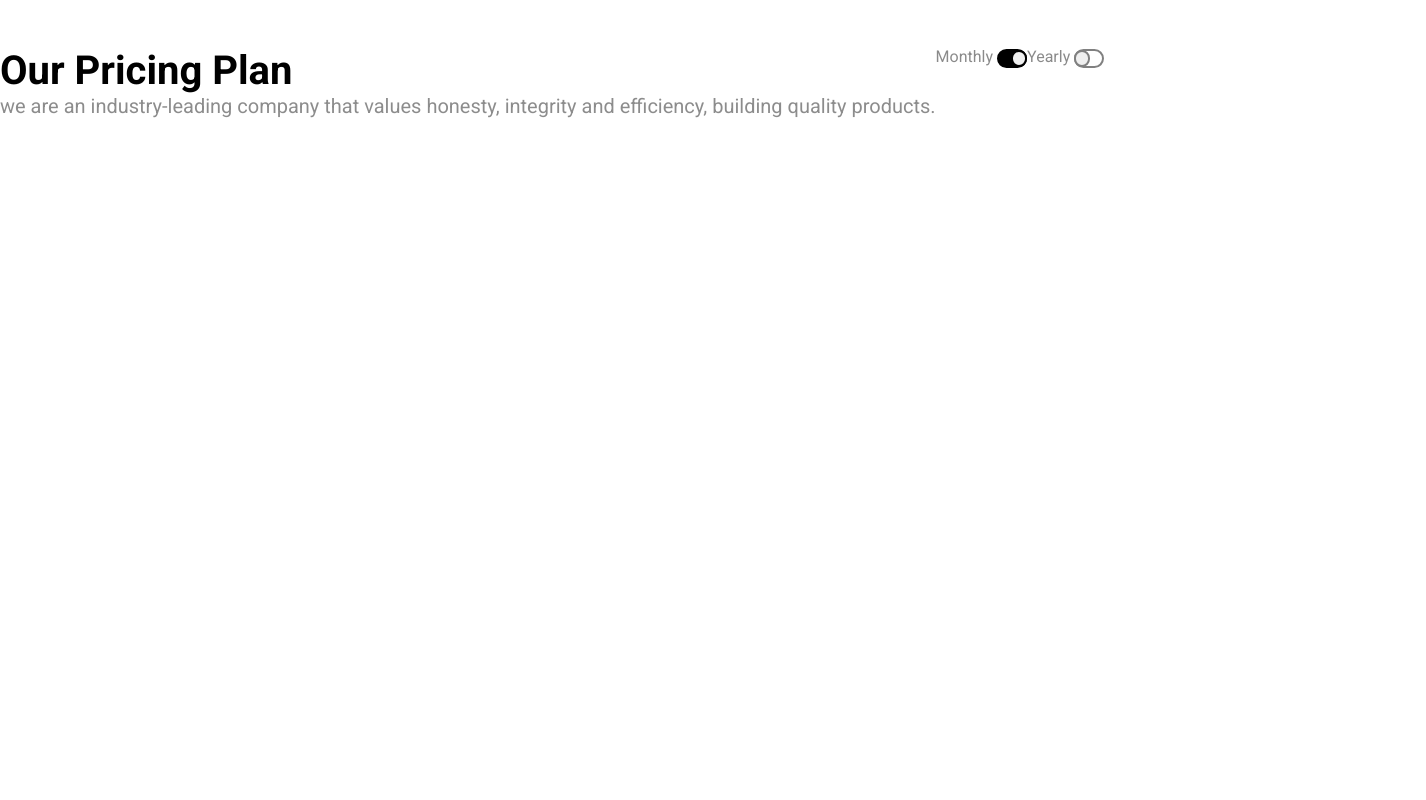
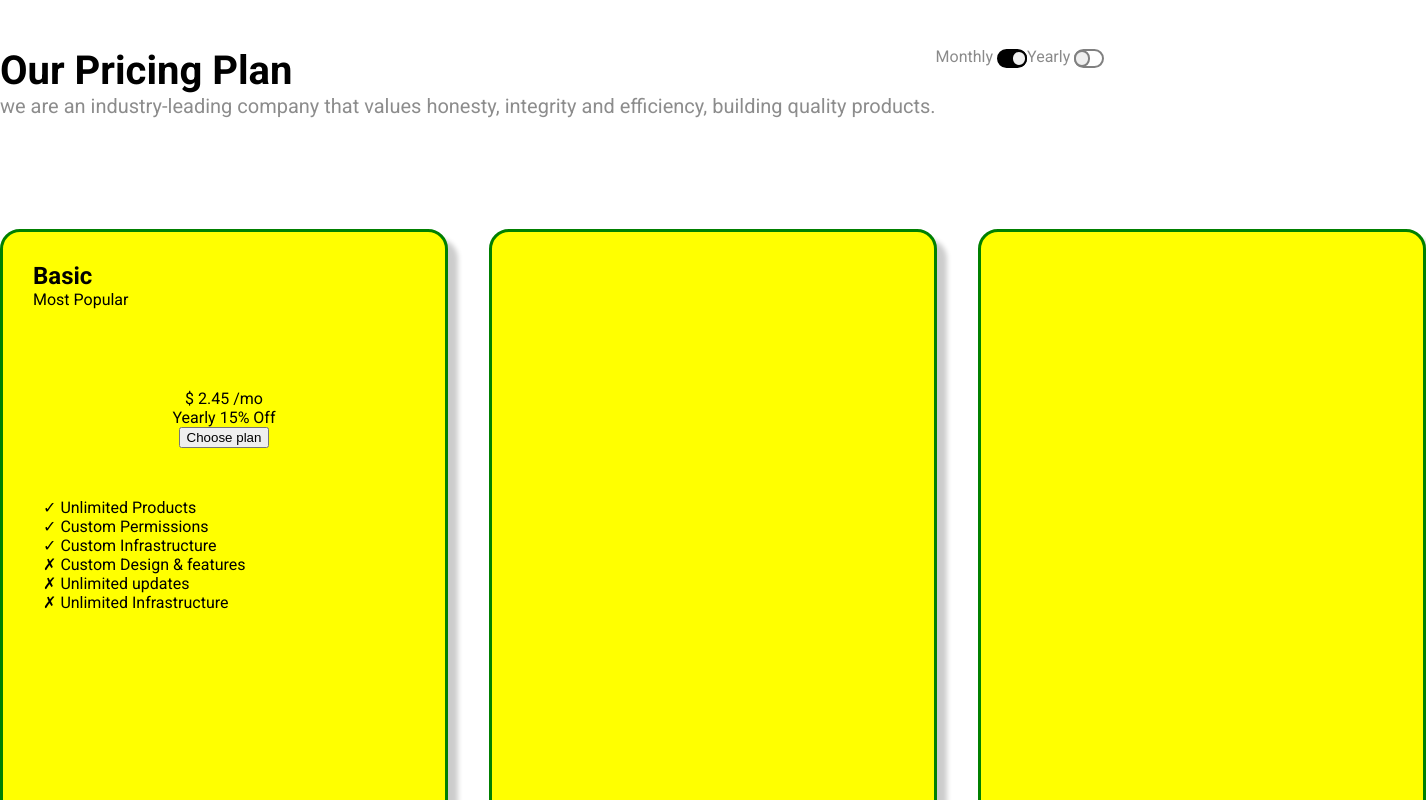
Before and after one commit to SimoneZoroddu/htmlcss-pricing-plan, a plain HTML site: page index.html in a window 1280 px wide. Shown: the top 800 px of the page, 1426 px wide, since content can reach past the window. Drawn offline with Linux system fonts and the light colour scheme.

Commit message:
items inside the cards

```diff
--- a/index.html
+++ b/index.html
@@ -12,7 +12,7 @@
 
 <body>
     <div class="container">
-        <header class="main_container">
+        <header class="header_container">
             <div class="left_box">
                 <h1>Our Pricing Plan</h1>
                 <p>
@@ -35,7 +35,29 @@
                 </div>
             </div>
         </header>
-        <main></main>
+        <main class="cards">
+            <div class="card">
+                <div class="info_plan">
+                    <h2>Basic</h2>
+                    Most Popular
+                </div>
+                <div class="price">
+                    <div>$ <span>2.45</span> /mo</div>
+                    <div>Yearly <span>15% Off</span></div>
+                    <button>Choose plan</button>
+                </div>
+                <ul class="detail_plan">
+                    <li>&check; Unlimited Products</li>
+                    <li>&check; Custom Permissions</li>
+                    <li>&check; Custom Infrastructure</li>
+                    <li>&cross; Custom Design & features</li>
+                    <li>&cross; Unlimited updates</li>
+                    <li>&cross; Unlimited Infrastructure</li>
+                </ul>
+            </div>
+            <div class="card"></div>
+            <div class="card"></div>
+        </main>
     </div>
 </body>
 
--- a/style.css
+++ b/style.css
@@ -13,9 +13,12 @@ body {
     font-family: "Roboto", sans-serif;
     max-width: 1426px;
     margin: 0 auto;
+    display: flex;
+    flex-direction: column;
+    margin-bottom: 36px;
 }
 
-.main_container {
+.header_container {
     max-height: 241px;
     padding-top: 47px;
     padding-bottom: 111px;
@@ -103,3 +106,41 @@ body {
     }
     }
 }
+
+.cards {
+    width: 1424px;
+    height: 919px;
+    display: flex;
+    gap: 41px;
+
+    .card {
+        min-width: 448px;
+        max-height: 919px;
+        border: 3px solid green;
+        border-radius: 20px;
+        box-shadow: 10px 10px 5px rgba(0, 0, 0, 0.199);
+        display: flex;
+        flex-direction: column;
+        gap: 50px;
+        background-color: yellow;
+
+        .info_plan {
+            padding: 30px;
+            display: flex;
+            flex-direction: column;
+            align-items: flex-start;
+            justify-content: flex-start;
+        }
+
+        .price {
+            display: flex;
+            flex-direction: column;
+            align-items: center;
+        }
+
+        .detail_plan {
+            list-style: none;
+        }
+    }
+
+}
```
